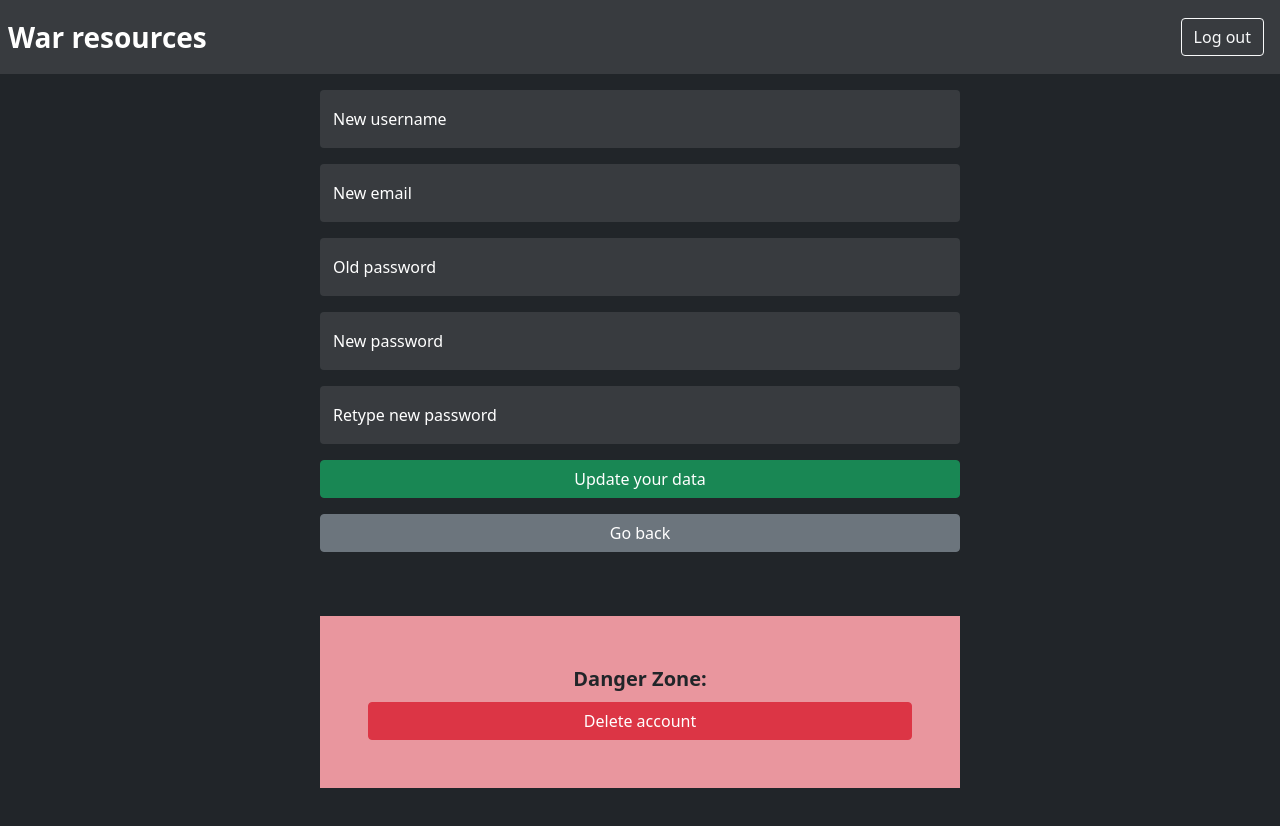
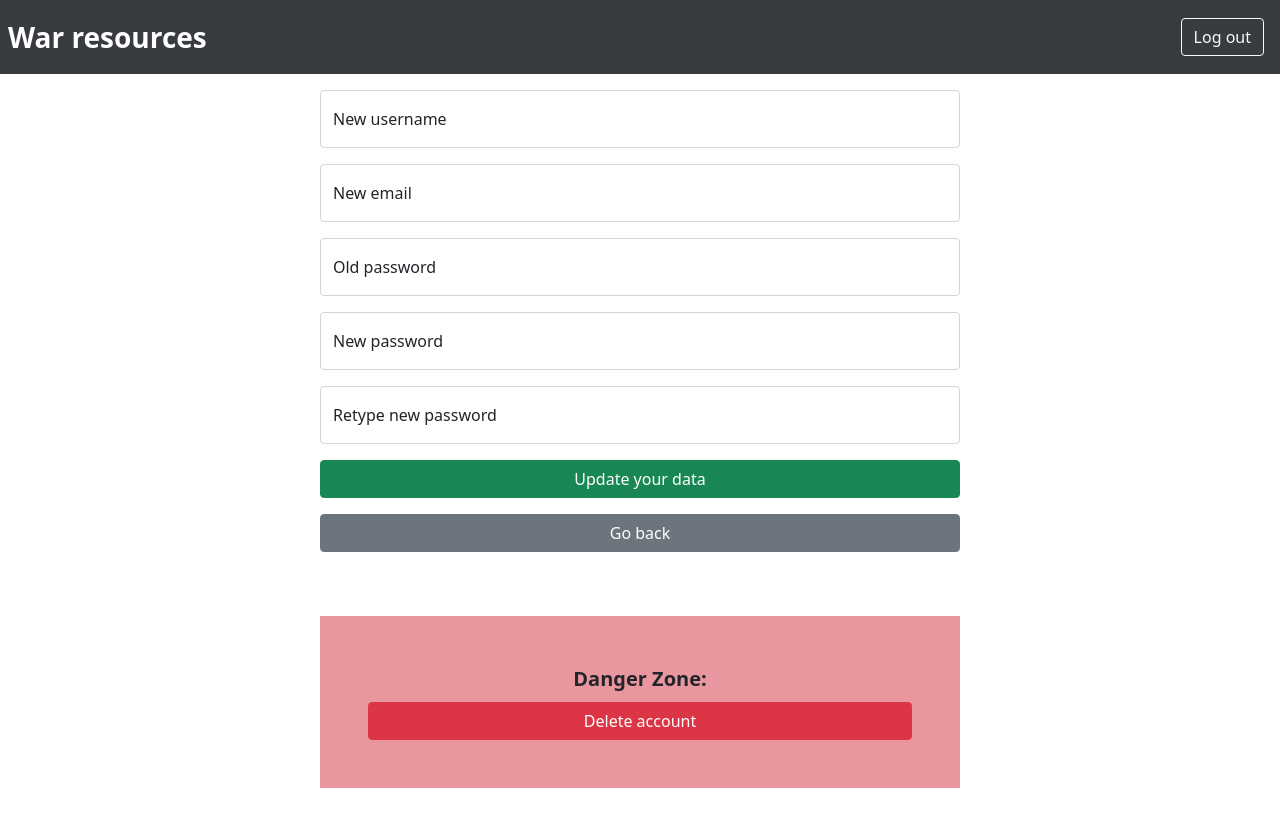
Before and after one commit to Jackhalabardnik/war_resources_frontend, a React (Create React App) app: page /user in a window 1280 px wide. Shown: the top 826 px of the page. Built offline with nearby package versions, Linux system fonts and the light colour scheme; sample sign-in values are in the browser's storage.

Commit message:
style - user settings

```diff
--- a/src/components/Modals/confirm_modal.jsx
+++ b/src/components/Modals/confirm_modal.jsx
@@ -7,7 +7,7 @@ const ConfirmModal = (props) => {
             modal_style={props.modal_style}
             modal_title={props.modal_title}
             modal_body={
-                <div>
+                <div className="d-flex justify-content-center">
                     <Button variant="danger" onClick={props.onConfirm}>
                         Yes
                     </Button>
--- a/src/components/Settings/usersettings.jsx
+++ b/src/components/Settings/usersettings.jsx
@@ -6,7 +6,7 @@ const UserSettings = () => {
     return (
         <div>
             <Rnavbar/>
-            <div className="d-flex justify-content-center bg-dark vh-100">
+            <div className="d-flex justify-content-center vh-100">
                 <UserEdit/>
             </div>
         </div>
--- a/src/components/UserEdit/useredit.jsx
+++ b/src/components/UserEdit/useredit.jsx
@@ -37,7 +37,7 @@ const UserEdit = () => {
         validationSchema: updateUserValidationSchema,
         onSubmit: async values => {
             const token = localStorage.getItem("token")
-            await axios.put("http://localhost:8080/api/users", values, {headers: {"authorization": `${token}`}})
+            await axios.put("http://localhost:8080/api/user", values, {headers: {"authorization": `${token}`}})
                 .then(response => {
                     localStorage.setItem("token", response.data);
                     window.location = "/";
@@ -53,7 +53,7 @@ const UserEdit = () => {
 
     const delete_account = async () => {
         const token = localStorage.getItem("token")
-        await axios.delete("http://localhost:8080/api/users", {headers: {"authorization": `${token}`}})
+        await axios.delete("http://localhost:8080/api/user", {headers: {"authorization": `${token}`}})
             .then(() => {
                 localStorage.removeItem("token")
                 window.location = "/"
@@ -71,7 +71,7 @@ const UserEdit = () => {
             {
                 delete_modal_open &&
                 <ConfirmModal
-                    title="Are you sure you want to remove this account? This action can't be undone."
+                    modal_title="Are you sure you want to remove this account? This action can't be undone."
                     onConfirm={() => {
                         delete_account().then(() => {
                             setDelete_modal_open(false)
@@ -82,7 +82,7 @@ const UserEdit = () => {
             }
             <Form onSubmit={formik.handleSubmit} noValidate>
                 <div>
-                    <FloatingLabel controlId="username" label="New username" className="mb-3 text-white">
+                    <FloatingLabel controlId="username" label="New username" className="mb-3">
                         <Form.Control
                             type="text"
                             name="username"
@@ -90,12 +90,12 @@ const UserEdit = () => {
                             onChange={formik.handleChange}
                             value={formik.values.username}
                             isInvalid={formik.touched.username && !!formik.errors.username}
-                            className="shadow-none bg-light bg-opacity-10 border-0 text-white"
+                            className="shadow-none"
                         />
                         <Form.Control.Feedback type="invalid"
                                                className="fw-bold">{formik.errors.username}</Form.Control.Feedback>
                     </FloatingLabel>
-                    <FloatingLabel controlId="email" label="New email" className="mb-3 text-white">
+                    <FloatingLabel controlId="email" label="New email" className="mb-3">
                         <Form.Control
                             type="email"
                             name="email"
@@ -103,12 +103,12 @@ const UserEdit = () => {
                             onChange={formik.handleChange}
                             value={formik.values.email}
                             isInvalid={formik.touched.email && !!formik.errors.email}
-                            className="shadow-none bg-light bg-opacity-10 border-0 text-white"
+                            className="shadow-none"
                         />
                         <Form.Control.Feedback type="invalid"
                                                className="fw-bold">{formik.errors.email}</Form.Control.Feedback>
                     </FloatingLabel>
-                    <FloatingLabel controlId="old_password" label="Old password" className="mb-3 text-white">
+                    <FloatingLabel controlId="old_password" label="Old password" className="mb-3">
                         <Form.Control
                             type="password"
                             name="old_password"
@@ -116,12 +116,12 @@ const UserEdit = () => {
                             onChange={formik.handleChange}
                             value={formik.values.old_password}
                             isInvalid={formik.touched.old_password && !!formik.errors.old_password}
-                            className="shadow-none bg-light bg-opacity-10 border-0 text-white"
+                            className="shadow-none"
                         />
                         <Form.Control.Feedback type="invalid"
                                                className="fw-bold">{formik.errors.old_password}</Form.Control.Feedback>
                     </FloatingLabel>
-                    <FloatingLabel controlId="password" label="New password" className="mb-3 text-white">
+                    <FloatingLabel controlId="password" label="New password" className="mb-3">
                         <Form.Control
                             type="password"
                             name="password"
@@ -129,12 +129,12 @@ const UserEdit = () => {
                             onChange={formik.handleChange}
                             value={formik.values.password}
                             isInvalid={formik.touched.password && !!formik.errors.password}
-                            className="shadow-none bg-light bg-opacity-10 border-0 text-white"
+                            className="shadow-none"
                         />
                         <Form.Control.Feedback type="invalid"
                                                className="fw-bold">{formik.errors.password}</Form.Control.Feedback>
                     </FloatingLabel>
-                    <FloatingLabel controlId="r_password" label="Retype new password" className="mb-3 text-white">
+                    <FloatingLabel controlId="r_password" label="Retype new password" className="mb-3">
                         <Form.Control
                             type="password"
                             name="r_password"
@@ -142,7 +142,7 @@ const UserEdit = () => {
                             onChange={formik.handleChange}
                             value={formik.values.r_password}
                             isInvalid={formik.touched.r_password && !!formik.errors.r_password}
-                            className="shadow-none bg-light bg-opacity-10 border-0 text-white"
+                            className="shadow-none"
                         />
                         <Form.Control.Feedback type="invalid"
                                                className="fw-bold">{formik.errors.r_password}</Form.Control.Feedback>
```
